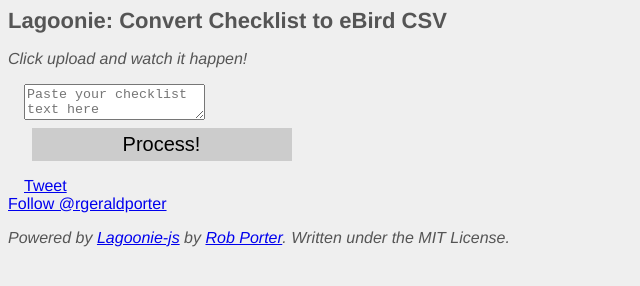
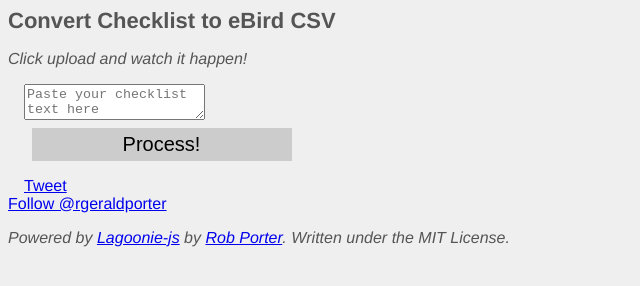
Before and after one commit to rgeraldporter/birdbrain, a plain HTML site: page index.html in a window 1280 px wide. Shown: the whole page, without its empty margins (0-640 px from the left). Drawn offline with Linux system fonts and the light colour scheme.

Commit message:
h1 altered

```diff
--- a/index.html
+++ b/index.html
@@ -107,7 +107,7 @@
 
 	<body>
 
-		<h1>Lagoonie: Convert Checklist to eBird CSV</h1>
+		<h1>Convert Checklist to eBird CSV</h1>
 
 		<p class="lagoonie-instructions">Click upload and watch it happen!</p>
 
```
